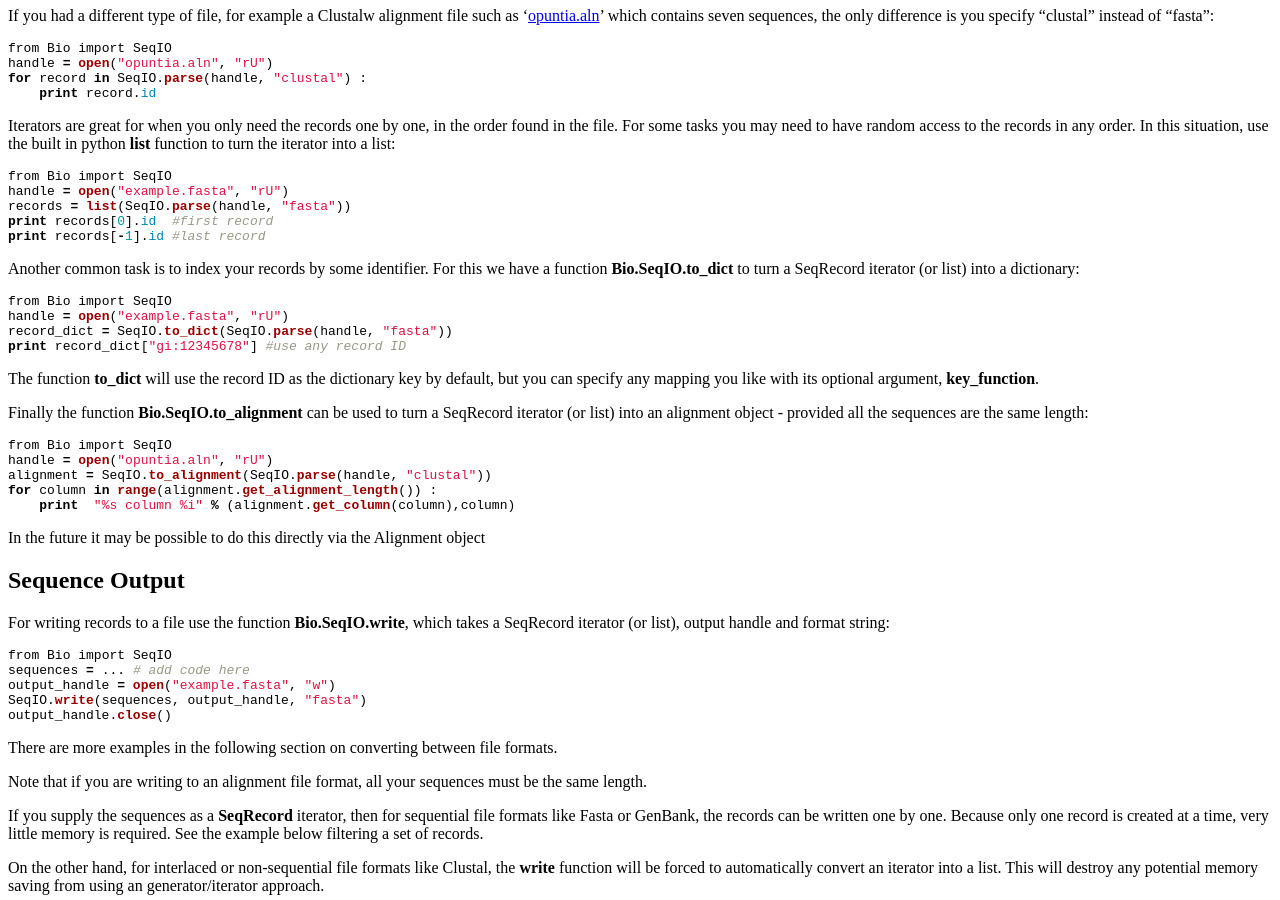
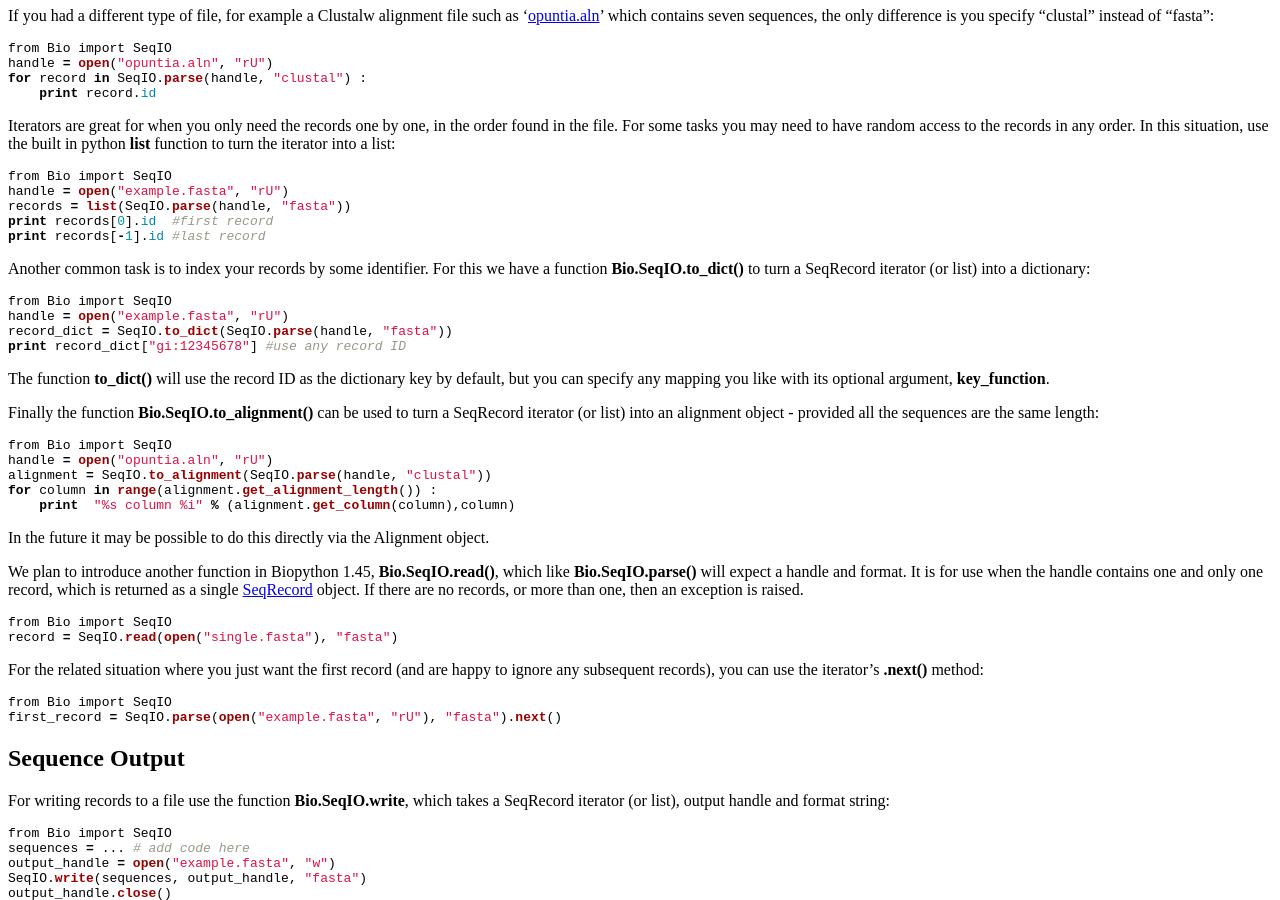
Before and after one commit to biopython/biopython.github.io, a Jekyll site: the page built from wiki/SeqIO.md, in a window 1280 px wide and 900 px high, scrolled down 1071 px. Built offline with Jekyll 4.4.1, drawn with Linux system fonts in a browser that asks for light colours.

Commit message:
Mention the .next() trick to get the first record, and introduces the planned .read() function.

````diff
--- a/wiki/SeqIO.md
+++ b/wiki/SeqIO.md
@@ -121,7 +121,7 @@ print records[-1].id #last record
 ```
 
 Another common task is to index your records by some identifier. For
-this we have a function **Bio.SeqIO.to\_dict** to turn a SeqRecord
+this we have a function **Bio.SeqIO.to\_dict()** to turn a SeqRecord
 iterator (or list) into a dictionary:
 
 ``` python
@@ -131,11 +131,11 @@ record_dict = SeqIO.to_dict(SeqIO.parse(handle, "fasta"))
 print record_dict["gi:12345678"] #use any record ID
 ```
 
-The function **to\_dict** will use the record ID as the dictionary key
+The function **to\_dict()** will use the record ID as the dictionary key
 by default, but you can specify any mapping you like with its optional
 argument, **key\_function**.
 
-Finally the function **Bio.SeqIO.to\_alignment** can be used to turn a
+Finally the function **Bio.SeqIO.to\_alignment()** can be used to turn a
 SeqRecord iterator (or list) into an alignment object - provided all the
 sequences are the same length:
 
@@ -148,7 +148,28 @@ for column in range(alignment.get_alignment_length()) :
 ```
 
 In the future it may be possible to do this directly via the Alignment
-object
+object.
+
+We plan to introduce another function in Biopython 1.45,
+**Bio.SeqIO.read()**, which like **Bio.SeqIO.parse()** will expect a
+handle and format. It is for use when the handle contains one and only
+one record, which is returned as a single
+[SeqRecord](SeqRecord "wikilink") object. If there are no records, or
+more than one, then an exception is raised.
+
+``` python
+from Bio import SeqIO
+record = SeqIO.read(open("single.fasta"), "fasta")
+```
+
+For the related situation where you just want the first record (and are
+happy to ignore any subsequent records), you can use the iterator's
+**.next()** method:
+
+``` python
+from Bio import SeqIO
+first_record = SeqIO.parse(open("example.fasta", "rU"), "fasta").next()
+```
 
 Sequence Output
 ---------------
````
Also changed, not shown: 1 other file.
